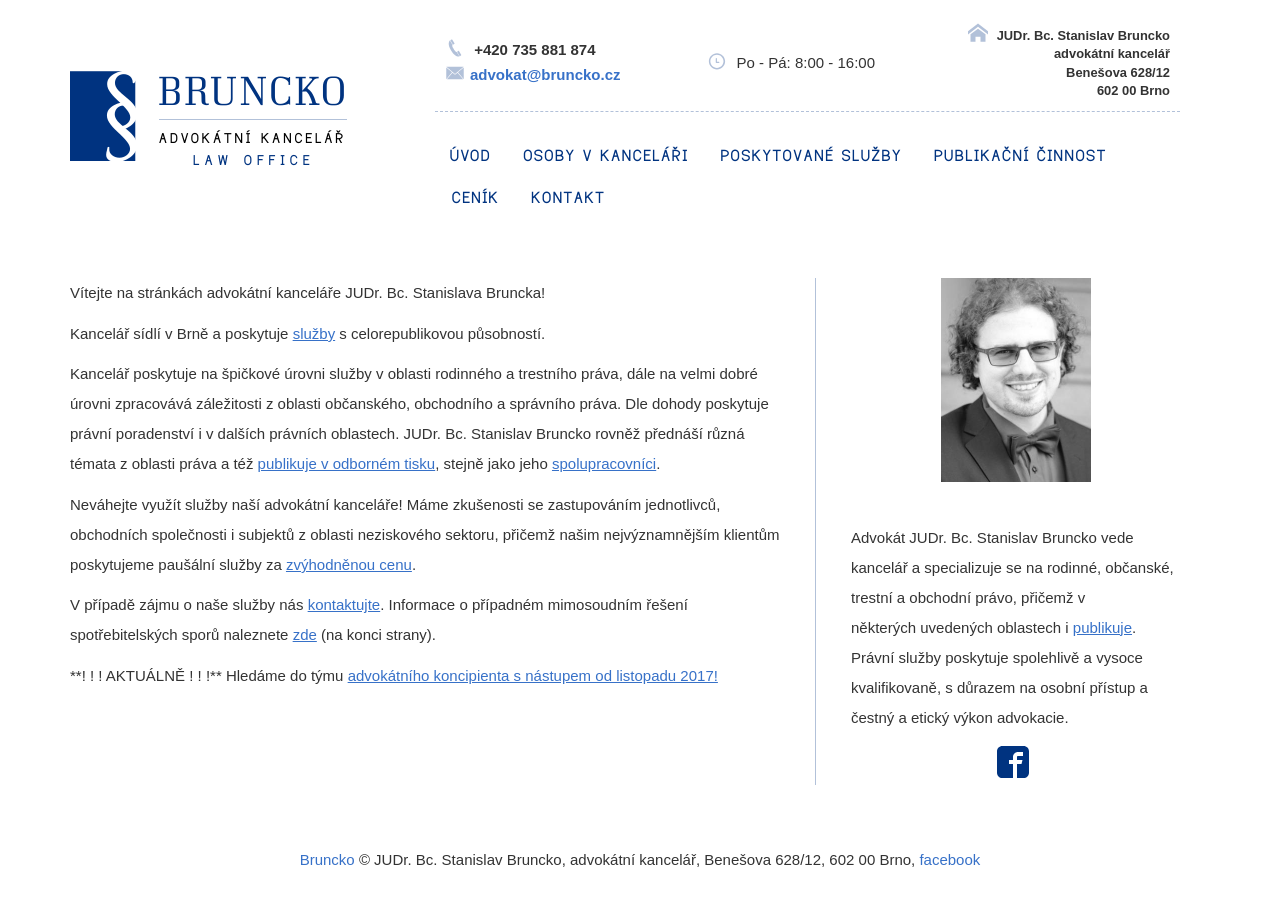
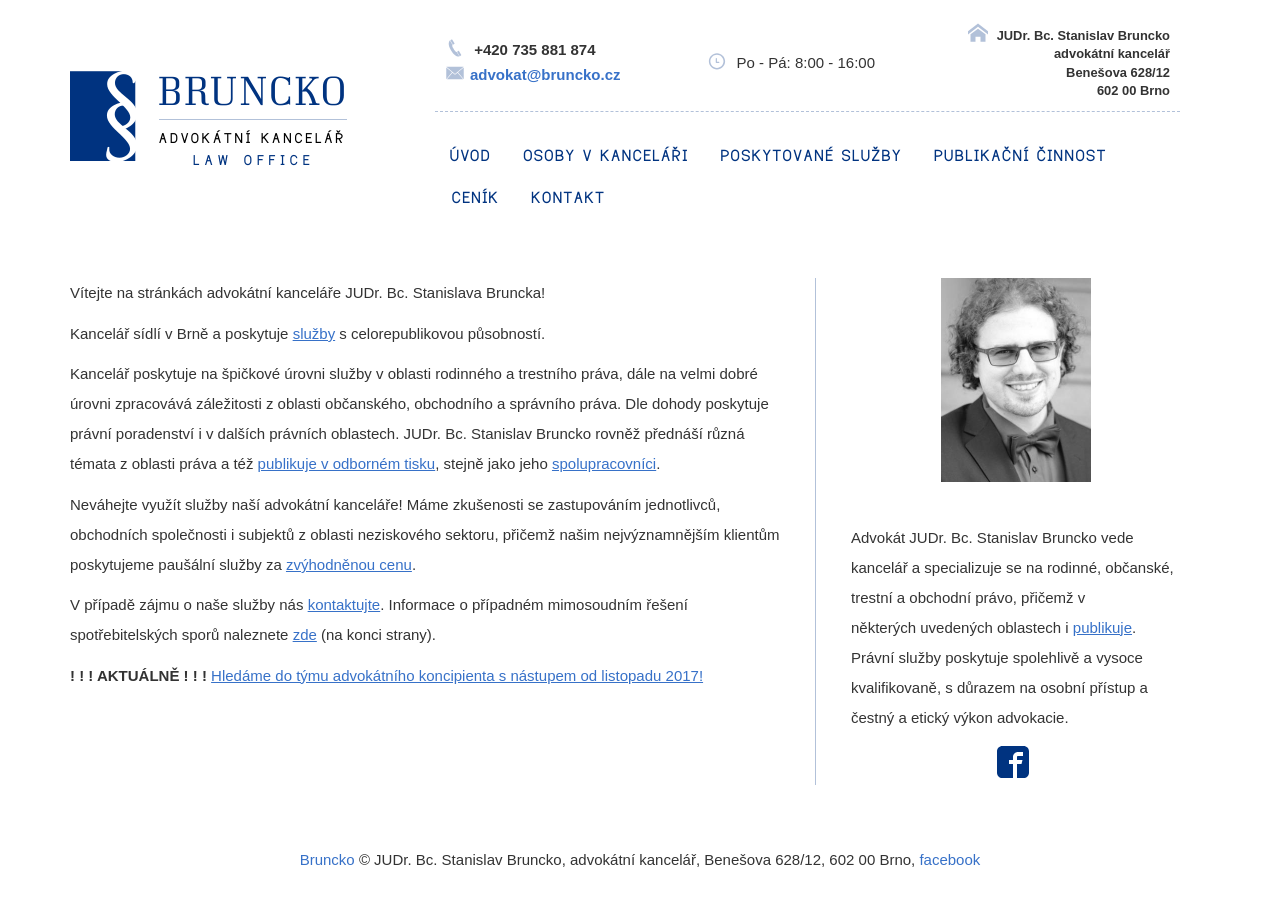
Before and after one commit to Pave91/bruncko-web, a Jekyll site: the page built from index.html, in a window 1280 px wide. Built offline with Jekyll 4.4.1, drawn with Linux system fonts in a browser that asks for light colours; nearby versions of some CDN libraries.

```diff
--- a/index.html
+++ b/index.html
@@ -19,5 +19,5 @@ layout: default
  V případě zájmu o naše služby nás <a href="{{site.baseurl}}/kontakt">kontaktujte</a>. Informace o případném mimosoudním řešení spotřebitelských sporů naleznete <a href="{{site.baseurl}}/poskytovane-sluzby">zde</a> (na konci strany).
 </p>
 <p>
-  **! ! !  AKTUÁLNĚ ! ! !**  Hledáme do týmu  <a href="{{site.baseurl}}/novykoncipient">advokátního koncipienta s nástupem od listopadu 2017!</a>
+ <b> ! ! !  AKTUÁLNĚ ! ! ! </b> <a href="{{site.baseurl}}/novykoncipient">Hledáme do týmu advokátního koncipienta s nástupem od listopadu 2017!</a>
 </p>
```
